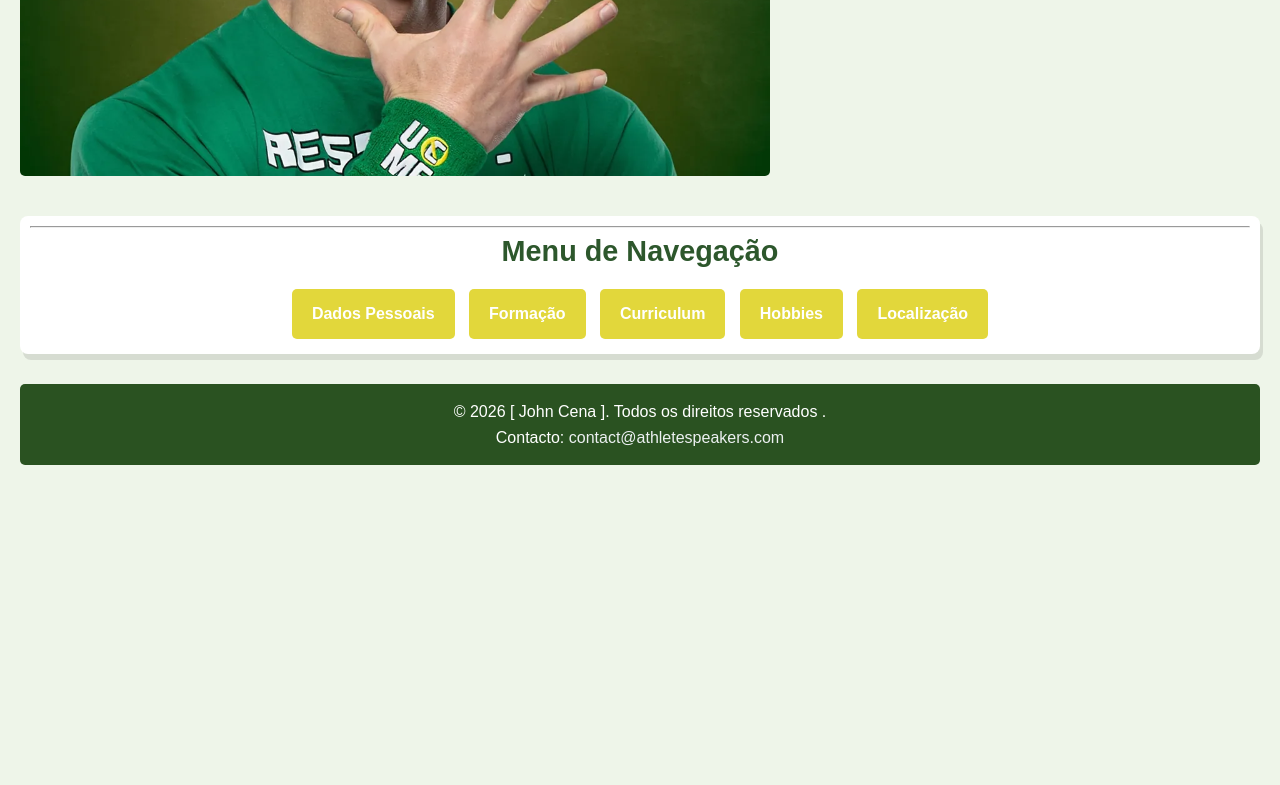
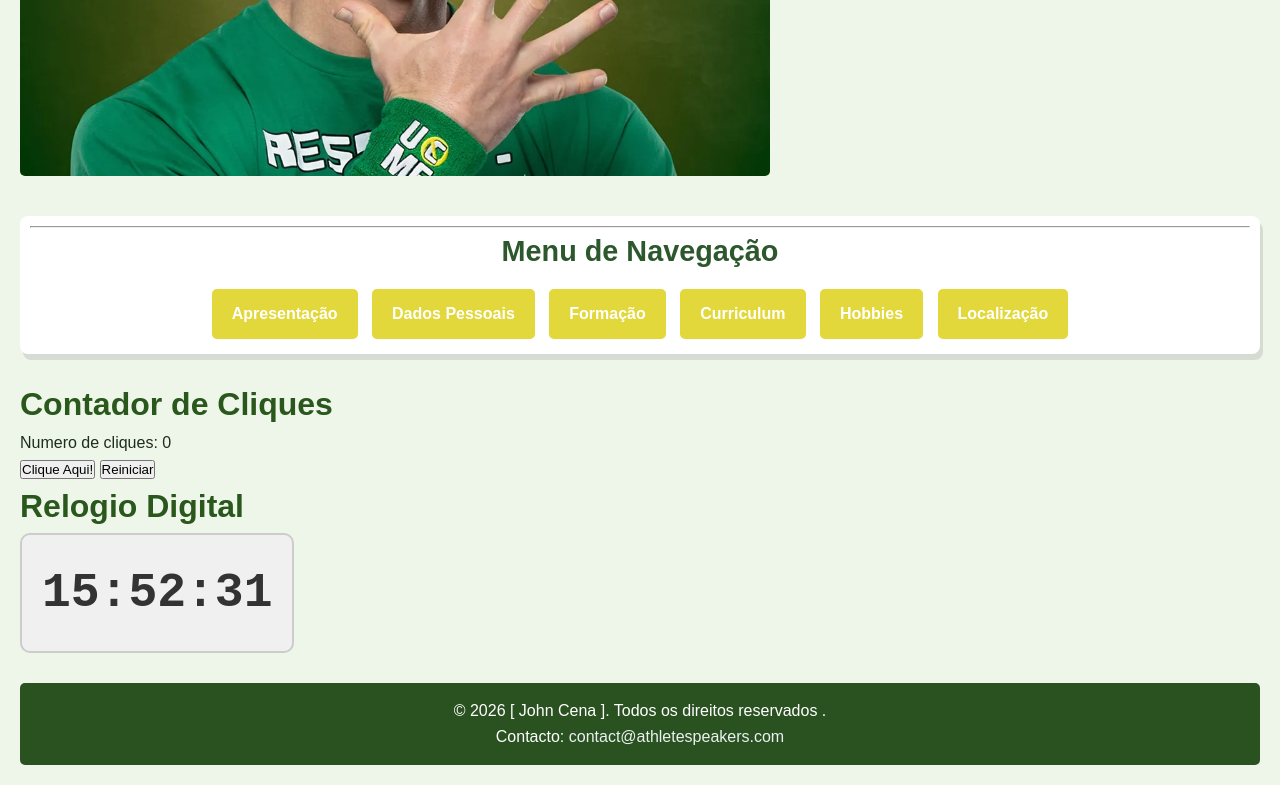
Before and after one commit to Odrep9/DAW-HTML, a plain HTML site: page PaginaPessoal/index.html in a window 1280 px wide. Shown: the part 526-1311 px from the top of the page. Before the commit the page ends 1011 px from the top, so only its background shows below. Drawn offline with Linux system fonts and the light colour scheme.

Commit message:
pagina pessoal updated
updated with audio

```diff
--- a/PaginaPessoal/index.html
+++ b/PaginaPessoal/index.html
@@ -6,10 +6,11 @@
     <meta charset="UTF-8">
     <meta name=" viewport " content=" width = device-width, initial-scale =1.0">
     <meta name="viewport" content="width = device-width, initial-scale =1.0">
-    <meta name="description " content="Página Pessoal de [ John Cena ]">
+    <meta name="description " content="Página Pessoal de John Cena">
     <meta name="keywords" content="portfolio, curriculum, pessoal">
-    <meta name="author" content="[ John Cena ]">
-    <title>Página Pessoal - [ John Cena ] </title>
+    <meta name="author" content="John Cena">
+    <title>Página Pessoal - John Cena </title>
+    <script src="scripts/main.js" defer></script>
 </head>
 
 <body>
@@ -20,12 +21,16 @@
     </header>
     <main>
         <img class="foto-cena" src="images/John_Cena.webp" alt="Fotografia de [ John Cena ]">
-        <p>John Cena é um lutador profissional, ator e rapper americano. Ele é conhecido pela sua carreira na WWE, onde se tornou um dos maiores nomes da história do wrestling. Cena é famoso pelo seu carisma, força física e habilidades no ringue, além da sua frase de efeito "You can't see me". Fora do wrestling, ele também teve sucesso como ator em filmes e programas de televisão.</p>
+        <p>John Cena é um lutador profissional, ator e rapper americano. Ele é conhecido pela sua carreira na WWE, onde
+            se tornou um dos maiores nomes da história do wrestling. Cena é famoso pelo seu carisma, força física e
+            habilidades no ringue, além da sua frase de efeito "You can't see me". Fora do wrestling, ele também teve
+            sucesso como ator em filmes e programas de televisão.</p>
     </main>
     <nav>
         <hr>
         <h2>Menu de Navegação</h2>
         <ul>
+            <li><a href="apresentacao.html">Apresentação</a></li>
             <li><a href="pessoal.html">Dados Pessoais</a></li>
             <li><a href="formacao.html">Formação</a></li>
             <li><a href="curriculum.html">Curriculum</a></li>
@@ -33,6 +38,16 @@
             <li><a href="localizacao.html">Localização</a></li>
         </ul>
     </nav>
+    <section id=" contador-seccao ">
+        <h2>Contador de Cliques</h2>
+        <p>Numero de cliques: <span id="contador">0</span></p>
+        <button id="botao-incrementar">Clique Aqui!</button>
+        <button id="botao-reset">Reiniciar</button>
+    </section>
+    <section id=" relogio-seccao ">
+        <h2>Relogio Digital</h2>
+        <div id="relogio">00:00:00</div>
+    </section>
     <footer>
         <p> &copy; 2026 [ John Cena ]. Todos os direitos reservados . </p>
         <p>Contacto: <a href="contact@athletespeakers.com">contact@athletespeakers.com</a></p>
--- /dev/null
+++ b/PaginaPessoal/scripts/main.js
@@ -0,0 +1,54 @@
+console.log("JavaScript carregado com sucesso!");
+
+function saudar(nome) {
+    return "Olá, " + nome + "!";
+}
+console.log(saudar("Pedro"));
+
+//Contador Simples
+document.addEventListener('DOMContentLoaded', function () {
+
+    let contadorElemento = document.getElementById('contador');
+    let botaoIncrementar = document.getElementById('botao-incrementar');
+    let botaoReset = document.getElementById('botao-reset');
+    let contagem = 0;
+
+    function incrementar() {
+        contagem++;
+
+        contadorElemento.textContent = contagem;
+        console.log("Contador:", contagem);
+    }
+    function reiniciar() {
+        contagem = 0;
+        contadorElemento.textContent = contagem;
+        console.log("Contador reiniciado");
+    }
+    botaoIncrementar.addEventListener('click', incrementar);
+    botaoReset.addEventListener('click', reiniciar);
+
+    // Relógio Digital
+    function atualizarRelogio() {
+        console.log("Atualizando relógio...");
+        let agora = new Date();
+
+        let horas = agora.getHours();
+        let minutos = agora.getMinutes();
+        let segundos = agora.getSeconds();
+
+        horas = horas < 10 ? '0' + horas : horas;
+        minutos = minutos < 10 ? '0' + minutos : minutos;
+        segundos = segundos < 10 ? '0' + segundos : segundos;
+
+        let horaFormatada = `${horas}:${minutos}:${segundos}`;
+
+        let relogioElemento = document.getElementById('relogio');
+        if (relogioElemento) {
+            relogioElemento.textContent = horaFormatada;
+        }
+    }
+
+    atualizarRelogio();
+    setInterval(atualizarRelogio, 1000);
+    elemento.addEventListener ('click', funcaoCallback);
+});
--- a/PaginaPessoal/styles/style.css
+++ b/PaginaPessoal/styles/style.css
@@ -7,7 +7,8 @@
 /* Estilos do body */
 body {
     font-family: Arial, sans-serif;
-    background-color: #eef5e9; /* Light green neutro */
+    background-color: #eef5e9;
+    /* Light green neutro */
     color: #1e2d1e;
     padding: 20px;
     line-height: 1.6;
@@ -45,7 +46,8 @@ a:hover {
 
 header {
     font-family: Impact, Arial Black, sans-serif;
-    background-color: #2d572c; /* Dark Cena green */
+    background-color: #2d572c;
+    /* Dark Cena green */
     color: white;
     padding: 25px;
     text-align: center;
@@ -81,7 +83,7 @@ nav {
     padding: 10px;
     margin-top: 20px;
     margin-bottom: 25px;
-    box-shadow: 3px 6px rgba(0,0,0,0.1);
+    box-shadow: 3px 6px rgba(0, 0, 0, 0.1);
 }
 
 nav h2 {
@@ -104,7 +106,8 @@ nav ul li {
 }
 
 nav ul li a {
-    background-color: #e2d73b; /* Cena blue */
+    background-color: #e2d73b;
+    /* Cena blue */
     color: rgb(255, 255, 255);
     padding: 12px 20px;
     border-radius: 5px;
@@ -121,13 +124,32 @@ nav ul li a:hover {
 
 main {
     display: flex;
-    align-items: center;   /* alinha verticalmente */
-    gap: 20px;             /* espaço entre a imagem e o texto */
+    align-items: center;
+    /* alinha verticalmente */
+    gap: 20px;
+    /* espaço entre a imagem e o texto */
 }
 
 main p {
-    font-size: 0.9em;      /* texto mais pequeno */
-    color: #555;           /* cor mais subtil */
-    max-width: 500px;      /* limita largura para ficar mais clean */
+    font-size: 0.9em;
+    /* texto mais pequeno */
+    color: #555;
+    /* cor mais subtil */
+    max-width: 500px;
+    /* limita largura para ficar mais clean */
     line-height: 1.4;
 }
+
+
+#relogio {
+    font-family: 'Courier New', monospace;
+    font-size: 48px;
+    font-weight: bold;
+    color: #333;
+    text-align: center;
+    padding: 20px;
+    background-color: #f0f0f0;
+    border: 2px solid #ccc;
+    border-radius: 10px;
+    display: inline-block;
+}
```
Also changed, not shown: PaginaPessoal/apresentacao.html (+1 -1 lines), 1 other file.
